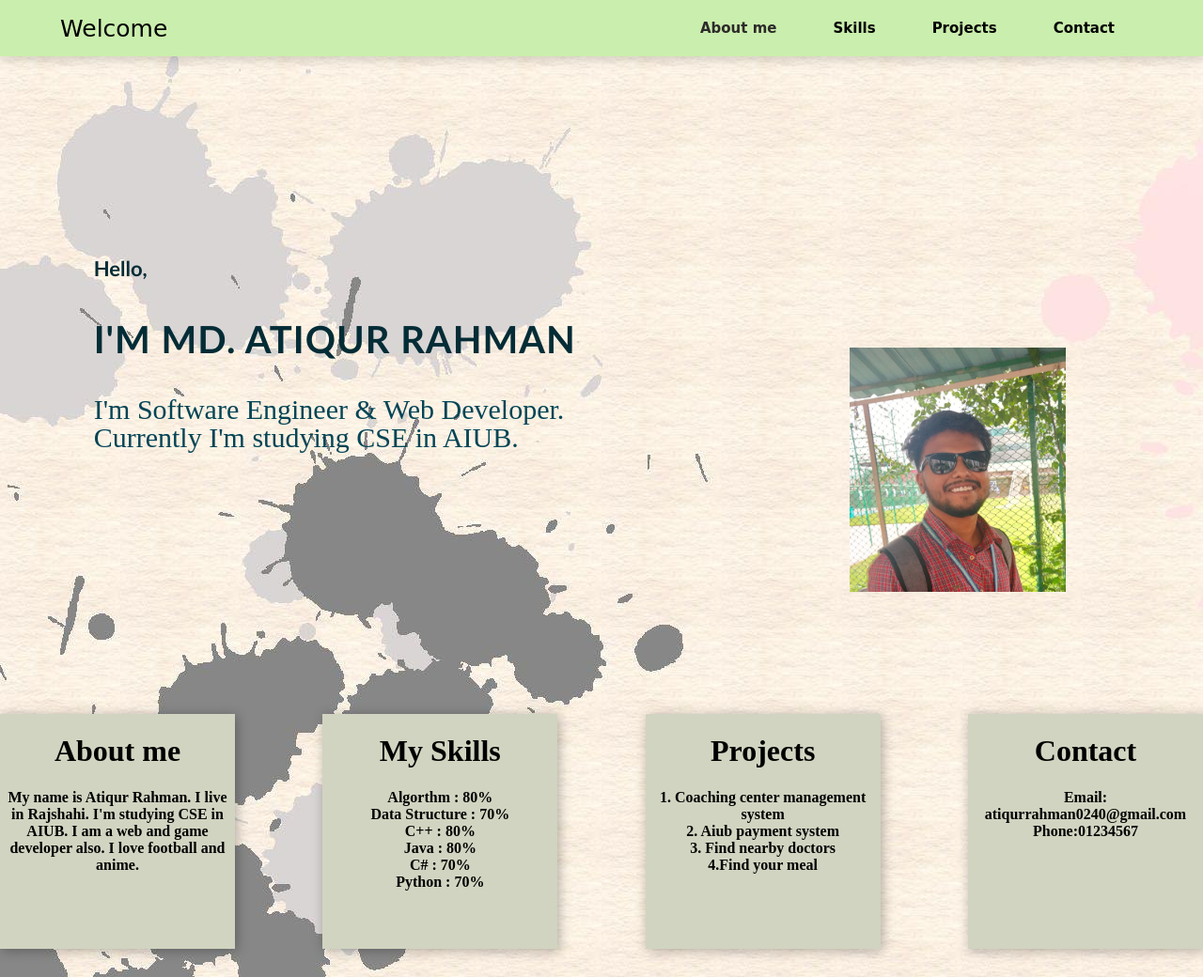
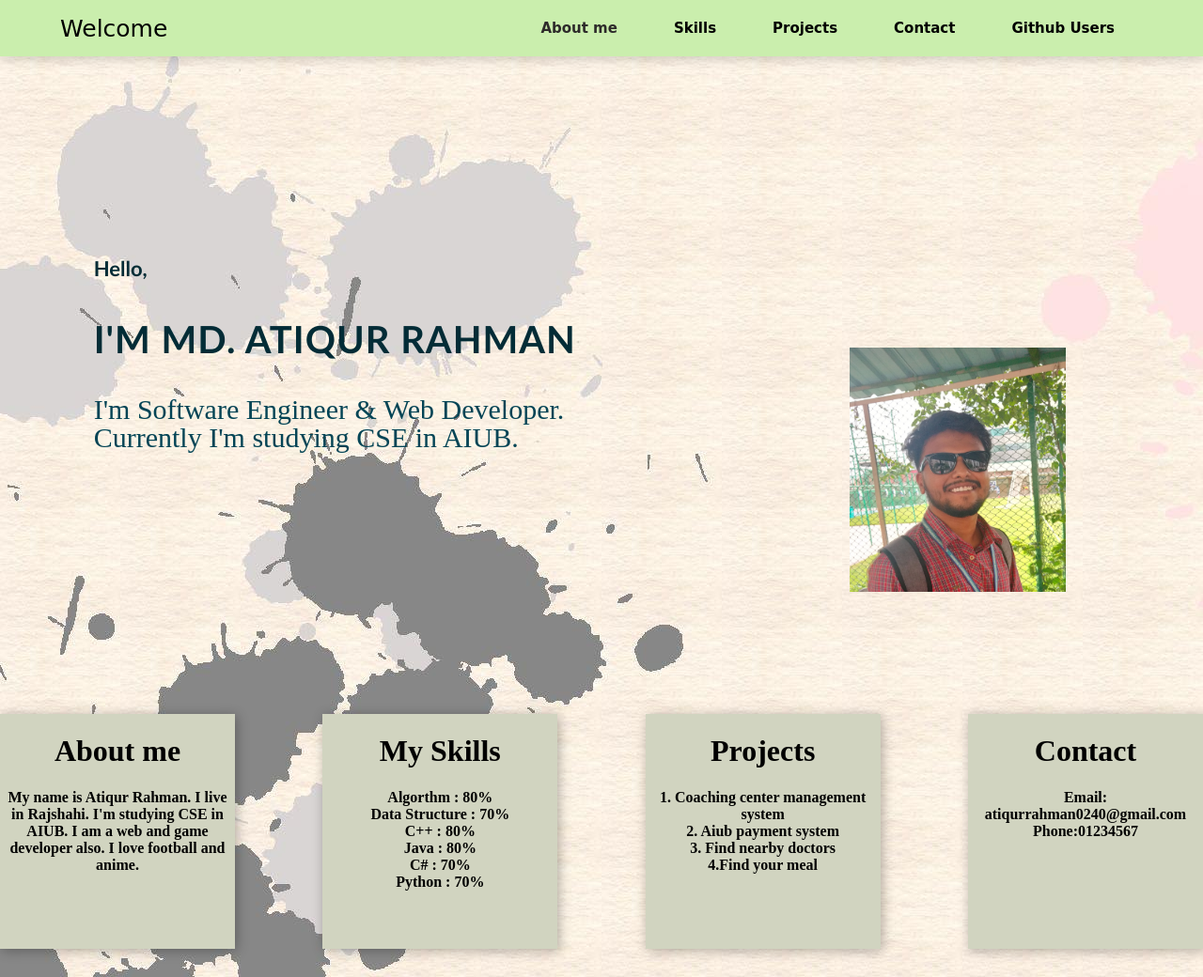
Before and after one commit to Hridm/portfolio, a plain HTML site: page index.html in a window 1280 px wide. Shown: the top 1040 px of the page at 94% size. Drawn offline with Linux system fonts and the light colour scheme.

Commit message:
Update index.html

```diff
--- a/index.html
+++ b/index.html
@@ -14,6 +14,7 @@
                     <li><a href="#x2">Skills</a></li>
                     <li><a href="#x3">Projects</a></li>
                     <li><a href="#x4">Contact</a></li>
+                    <li><a href="https://hridm.github.io/portfolio/repopeople.html">Github Users</a></li>
                 </ul>
 
             </nav>
```
